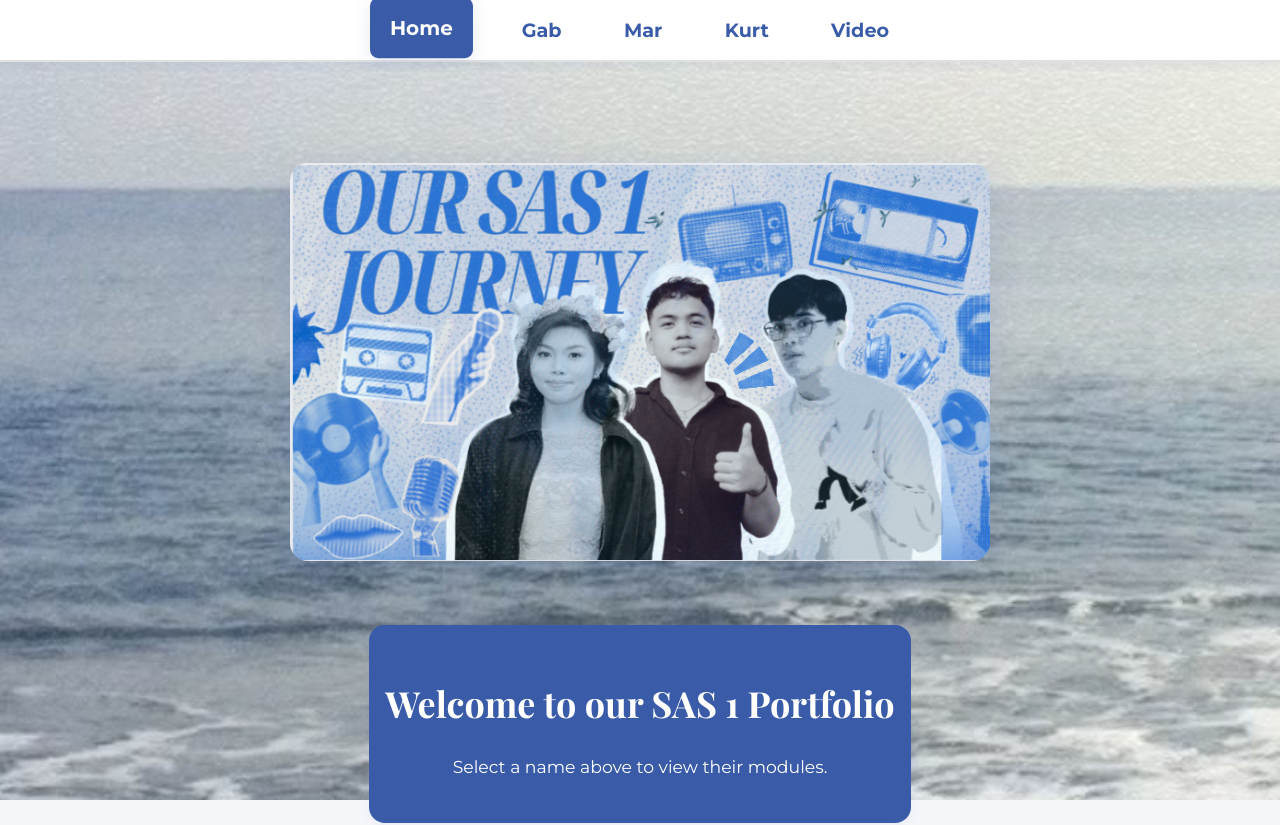
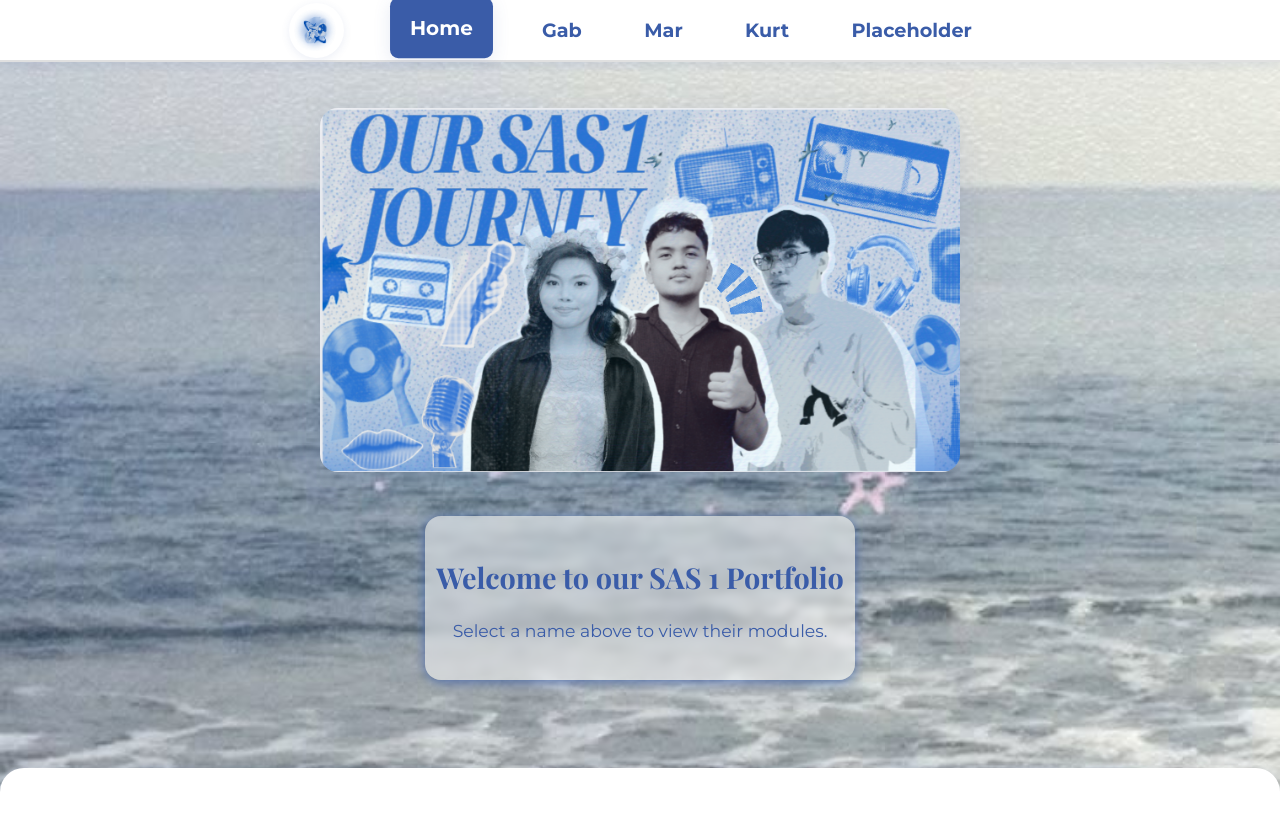
Before and after one commit to kbpua/SAS-1-FINAL-PROJECT, a React (Create React App) app: page / in a window 1280 px wide. Shown: the top 825 px of the page. Built offline with nearby package versions, Linux system fonts and the light colour scheme.

Commit message:
Made modifications for design.

```diff
--- a/src/App.css
+++ b/src/App.css
@@ -14,9 +14,20 @@ body {
   font-family: 'Montserrat', Arial, sans-serif;
   margin: 0;
   padding: 0;
-  background: var(--background);
+  background: linear-gradient(135deg, #e3ecfa 0%, #f5f6fa 60%, #d0e1fa 100%);
   color: var(--text);
   position: relative;
+}
+
+.nav-logo-img {
+  height: 55px;
+  width: 55px;
+  margin-right: 1rem;
+  border-radius: 50%;
+  box-shadow: 0 2px 8px rgba(58,92,168,0.10);
+  background: #fff;
+  object-fit: cover;
+  display: block;
 }
 
 .background-blur {
@@ -41,7 +52,7 @@ body {
 }
 
 .home-cover {
-  max-width: 700px;
+  max-width: 640px;
   width: 100%;
   border-radius: 18px;
   box-shadow: 0 8px 32px rgba(58,92,168,0.13);
@@ -115,7 +126,7 @@ body {
   top: 0;
   z-index: 100;
   height: 60px;
-  box-shadow: 0 2px 12px rgba(58,92,168,0.07);
+  box-shadow: 0 2px 12px rgba(58,92,168,0.12);
 }
 
 .nav-name {
@@ -191,27 +202,30 @@ body {
   flex-direction: column;
   align-items: center;
   justify-content: flex-start;
-  margin-top: 60px;
+  margin-top: 5px;
 }
 .main-placeholder-container {
   display: flex;
   justify-content: center;
   align-items: center;
   width: 100%;
-  margin-top: 4rem;
+  margin-top: 1.5rem;
 }
 .main-placeholder {
-  background: var(--primary);
-  color: #fff;
-  padding: 1.5rem 1rem;
+  margin-top: 0.75rem;
+  font-size: 1.2rem;
+  padding: 1.1rem 0.7rem;
+  background: rgba(255,255,255,0.5);
+  backdrop-filter: blur(4px);
+  -webkit-backdrop-filter: blur(4px);
+  color: var(--primary);
   border-radius: 16px;
-  box-shadow: 0 2px 12px rgba(58,92,168,0.07);
-  font-size: 1.5rem;
+  box-shadow: 0 2px 12px rgba(58,92,168,0.8);
   text-align: center;
   font-family: 'Playfair Display', serif;
 }
 .main-placeholder h2 {
-  color: #fff;
+  color: var(--primary);
 }
 .main-module-content {
   background: var(--card-bg);
@@ -401,17 +415,18 @@ body {
 footer {
   text-align: center;
   padding: 2.2rem 0 1.2rem 0;
-  background: var(--primary);
-  color: #fff;
+  background: var(--card-bg);
+  color: var(--primary);
   margin-top: 3rem;
   font-size: 1.1rem;
   letter-spacing: 0.5px;
   border-radius: 24px 24px 0 0;
   box-shadow: 0 -2px 16px rgba(58,92,168,0.07);
   position: relative;
+  box-shadow: 0 2px 12px rgba(58,92,168,0.12);
 }
 footer .footer-social {
-  margin-top: 1rem;
+  margin-top: 1px;
   display: flex;
   justify-content: center;
   gap: 1.5rem;
@@ -861,7 +876,7 @@ img, .media-img, .hero-img {
 
 /* Card/module design */
 .main-module-content, .module-list, .module-sidebar {
-  box-shadow: 0 4px 24px rgba(58,92,168,0.10);
+  box-shadow: 0 4px 24px rgba(40,82,158,0.10);
   border-radius: 18px;
   background: var(--card-bg);
 }
--- a/src/App.js
+++ b/src/App.js
@@ -2,7 +2,7 @@ import './App.css';
 import { useState, useEffect } from 'react';
 
 const names = ['Gab', 'Mar', 'Kurt'];
-const NAV_OPTIONS = ['Gab', 'Mar', 'Kurt', 'Video'];
+const NAV_OPTIONS = ['Gab', 'Mar', 'Kurt', 'Placeholder'];
 const modules = [
   'Module 1',
   'Module 2',
@@ -15,6 +15,7 @@ const modules = [
   'MY JOHARI WINDOW',
   'PTC',
   'Synthesis Seatwork',
+  'FINAL PROJECT: Reflective Essay',
 ];
 
 const gdriveLinks = {
@@ -40,7 +41,9 @@ const gdriveLinks = {
     // PTC
     "https://drive.google.com/file/d/1hw4H-Iy3dZg-Y7wabn1X6szQ5tan3N82/preview",
     // Synthesis Seatwork
-    "https://drive.google.com/file/d/1YLajT3w3MFCVyUQBwezKnEhP_yr1GGAp/preview"
+    "https://drive.google.com/file/d/1YLajT3w3MFCVyUQBwezKnEhP_yr1GGAp/preview",
+    // FINAL PROJECT: Reflective Essay
+    "https://drive.google.com/file/d/PLACEHOLDER_FINAL_PROJECT_LINK/preview"
   ],
   Mar: [
     // Module 1
@@ -64,7 +67,9 @@ const gdriveLinks = {
     // PTC
     "https://drive.google.com/file/d/1AYq3u92JogX_UCFfWOhKBeXd5RFOw8gw/preview",
     // Synthesis Seatwork
-    "https://drive.google.com/file/d/13tXyQ3o2wGuv1ryv7eUWFgW85kuLe7EQ/preview"
+    "https://drive.google.com/file/d/13tXyQ3o2wGuv1ryv7eUWFgW85kuLe7EQ/preview",
+    // FINAL PROJECT: Reflective Essay
+    "https://drive.google.com/file/d/PLACEHOLDER_FINAL_PROJECT_LINK/preview"
   ],
 
   Gab: [
@@ -89,7 +94,9 @@ const gdriveLinks = {
     // PTC
     "https://drive.google.com/file/d/1BNVTr5YSS4FFiQ6ZSjdDnLugkrVQJIPw/preview",
     // Synthesis Seatwork
-    "https://drive.google.com/file/d/1ldtRfDv1ABn0ueGGeU9huY7NKRlGuxpA/preview"
+    "https://drive.google.com/file/d/1ldtRfDv1ABn0ueGGeU9huY7NKRlGuxpA/preview",
+    // FINAL PROJECT: Reflective Essay
+    "https://drive.google.com/file/d/PLACEHOLDER_FINAL_PROJECT_LINK/preview"
 
   ]
 };
@@ -106,6 +113,7 @@ function NavBar({ selectedName, setSelectedName, setSelectedModule, videoMode, s
   }, []);
   return (
     <nav className="nav-bar">
+      <img src={process.env.PUBLIC_URL + '/megaphone-logo.png'} alt="Logo" className="nav-logo-img" />
       <button
         className={`nav-name${selectedName === null && !videoMode ? ' active' : ''}`}
         onClick={() => {
@@ -126,9 +134,9 @@ function NavBar({ selectedName, setSelectedName, setSelectedModule, videoMode, s
         {NAV_OPTIONS.map((name) => (
           <button
             key={name}
-            className={`nav-name${selectedName === name || (name === 'Video' && videoMode) ? ' active' : ''}`}
+            className={`nav-name${selectedName === name || (name === 'Placeholder' && videoMode) ? ' active' : ''}`}
             onClick={() => {
-              if (name === 'Video') {
+              if (name === 'Placeholder') {
                 setVideoMode(true);
                 setSelectedName(null);
                 setSelectedModule(null);
@@ -241,6 +249,41 @@ function VideoContent() {
   );
 }
 
+function PlaceholderContent() {
+  // Example GDrive PDF link (replace with your own in the future)
+  const pdfLink = "https://drive.google.com/file/d/EXAMPLE_ID/preview";
+  return (
+    <div style={{ display: 'flex', flexDirection: 'column', alignItems: 'center', justifyContent: 'center', minHeight: '60vh', width: '100%' }}>
+      <div className="main-placeholder" style={{marginBottom: '1.5rem'}}>
+        <h2>Placeholder Section</h2>
+      </div>
+      {/* Embedded YouTube video placeholder */}
+      <div style={{ width: '100%', maxWidth: 700, aspectRatio: '16/9', background: '#fff', borderRadius: 12, overflow: 'hidden', boxShadow: '0 4px 24px rgba(58,92,168,0.07)', marginBottom: '2rem' }}>
+        <iframe
+          width="100%"
+          height="400"
+          src="https://www.youtube.com/embed/dQw4w9WgXcQ"
+          title="YouTube video player"
+          frameBorder="0"
+          allow="accelerometer; autoplay; clipboard-write; encrypted-media; gyroscope; picture-in-picture; web-share"
+          allowFullScreen
+        ></iframe>
+      </div>
+      {/* PDF Viewer for Placeholder section */}
+      <div style={{ width: '100%', maxWidth: 700, aspectRatio: '16/9', background: '#fff', borderRadius: 12, overflow: 'hidden', boxShadow: '0 4px 24px rgba(58,92,168,0.07)' }}>
+        <iframe
+          src={pdfLink}
+          title="Placeholder PDF"
+          width="100%"
+          height="400"
+          style={{ border: 'none', minHeight: '300px', background: '#fff' }}
+        ></iframe>
+      </div>
+      <p style={{ textAlign: 'center', color: '#888', marginTop: '1rem', fontSize: '1rem' }}>You can add a GDrive PDF link here in the future.</p>
+    </div>
+  );
+}
+
 function MainContent({ selectedName, selectedModule, setSelectedModule }) {
   if (!selectedName) {
     return <HomeContent />;
@@ -297,18 +340,10 @@ function App() {
       <NavBar selectedName={selectedName} setSelectedName={setSelectedName} setSelectedModule={setSelectedModule} videoMode={videoMode} setVideoMode={setVideoMode} />
       {/* Add the select module prompt at the top if a name is selected but no module is selected */}
       {selectedName && selectedModule === null && !videoMode && (
-        <div style={{
-          width: '100%',
-          textAlign: 'center',
-          marginTop: '2rem',
-          fontSize: '2rem',
-          fontWeight: 700,
-          color: '#3a5ca8',
-          fontFamily: 'Playfair Display, serif',
-          zIndex: 2,
-          position: 'relative'
-        }}>
-          Select a module for {selectedName}.
+        <div style={{ display: 'flex', justifyContent: 'center', alignItems: 'center', width: '100%' }}>
+          <div className="main-placeholder" style={{ marginBottom: '1.5rem' }}>
+            <h2 style={{ margin: 0 }}>Select a module for {selectedName}.</h2>
+          </div>
         </div>
       )}
       {!videoMode && (
@@ -316,7 +351,7 @@ function App() {
       )}
       <main className="main-content">
         {videoMode ? (
-          <VideoContent />
+          <PlaceholderContent />
         ) : (
           <MainContent selectedName={selectedName} selectedModule={selectedModule} setSelectedModule={setSelectedModule} />
         )}
```
Also changed, not shown: public/megaphone-logo.png (added).
